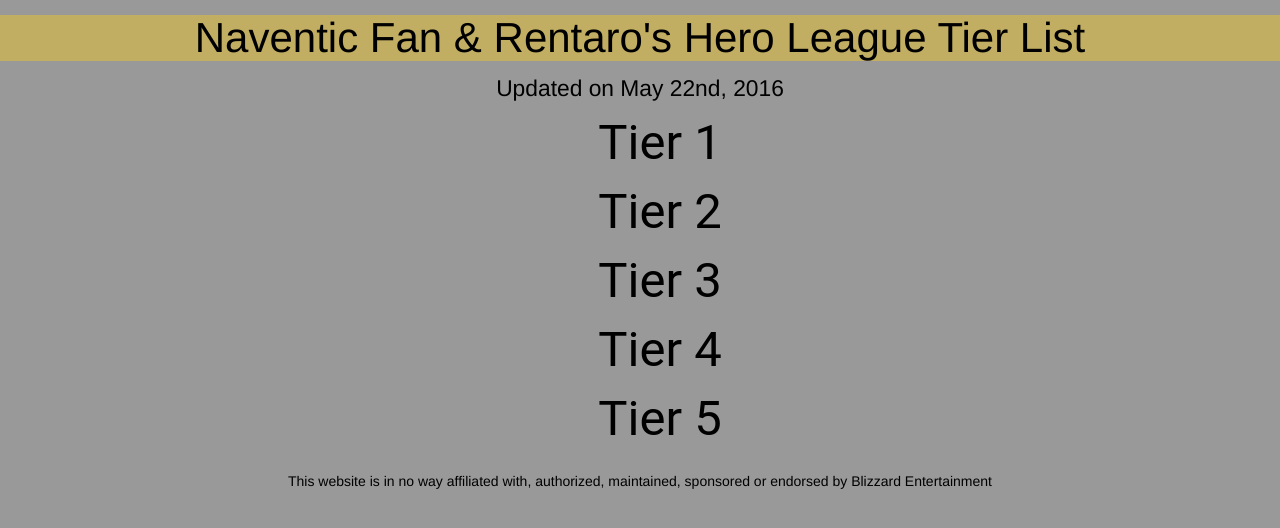
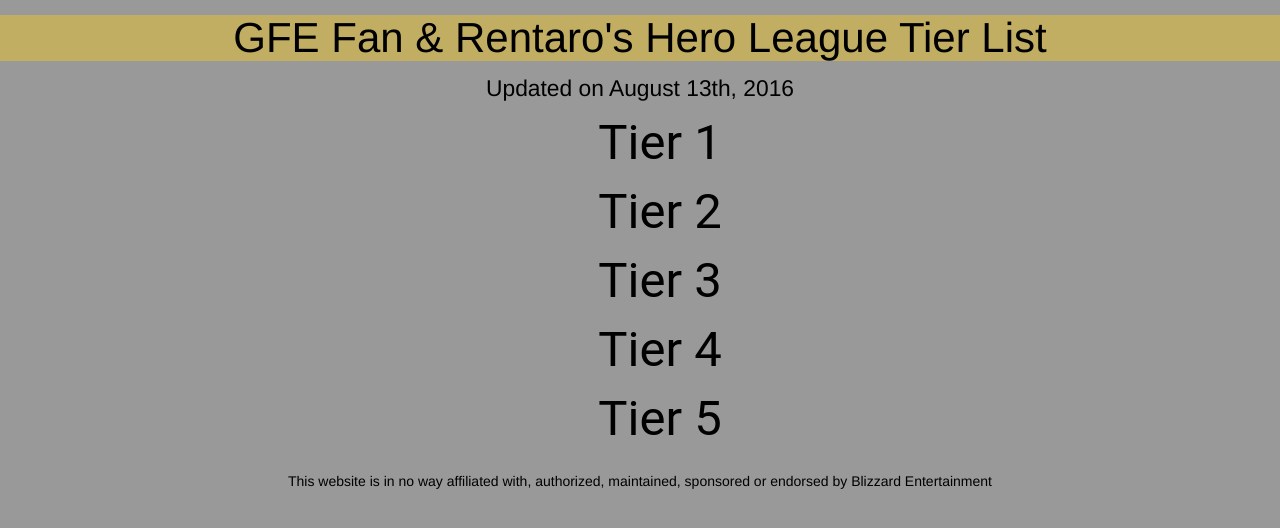
Before and after one commit to fanhots/fanhots.github.io, a plain HTML site: page index.html in a window 1280 px wide. Drawn offline with nearby package versions, Linux system fonts and the light colour scheme.

Commit message:
auriel+guldan

```diff
--- a/index.html
+++ b/index.html
@@ -18,12 +18,12 @@
 
 <head>
     <meta charset="UTF-8">
-    <meta name="description" content="Naventic Fan's Heroes of the Storm tier list for hero league. Find out which heroes are the strongest and which talents to pick!">
+    <meta name="description" content="GFE Fan's Heroes of the Storm tier list for hero league. Find out which heroes are the strongest and which talents to pick!">
     <link rel="icon" href="18x18.png">
     <link rel="stylesheet" href="http://cdnjs.cloudflare.com/ajax/libs/font-awesome/4.4.0/css/font-awesome.min.css">
     <link rel="stylesheet" href="http://maxcdn.bootstrapcdn.com/bootstrap/3.3.6/css/bootstrap.min.css">
-    <h1>Naventic Fan & Rentaro's Hero League Tier List</h1>
-    <h4>Updated on May 22nd, 2016</h4>
+    <h1>GFE Fan & Rentaro's Hero League Tier List</h1>
+    <h4>Updated on August 13th, 2016</h4>
     <style>
         #tier1,
         #tier2,
```
Also changed, not shown: images/heroicons/auriel.png (added), images/heroicons/guldan.png (added).
